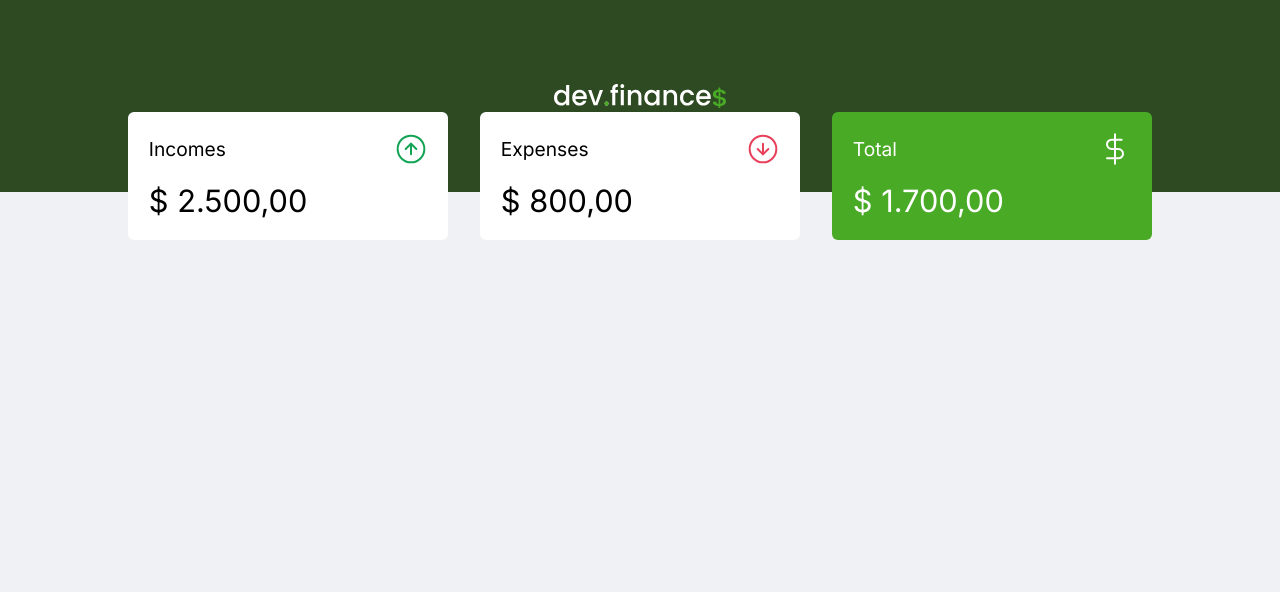
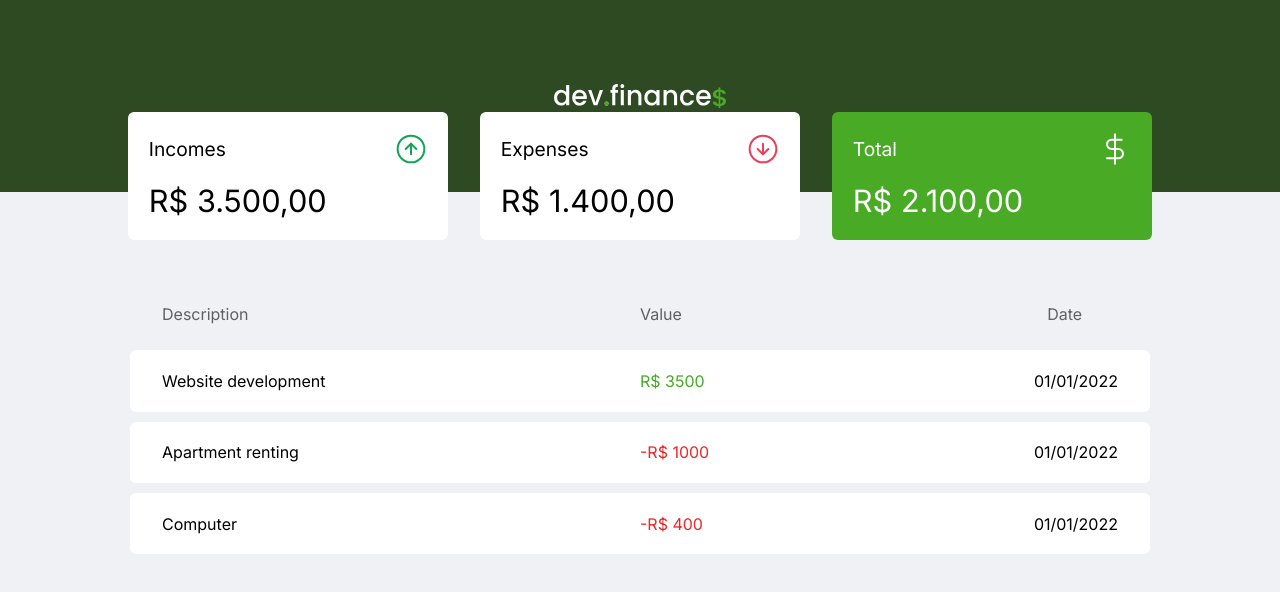
Before and after one commit to Diounata/dev.finance, a Next.js app: page / in a window 1280 px wide. Shown: the top 592 px of the page. Built offline with nearby package versions, Linux system fonts and the light colour scheme.

Commit message:
Create table

```diff
--- a/src/Components/Cards.tsx
+++ b/src/Components/Cards.tsx
@@ -9,7 +9,7 @@ export default function Cards() {
                     <img src='/icons/income.svg' alt='Incomes' />
                 </div>
 
-                <span> $ 2.500,00 </span>
+                <span> R$ 3.500,00 </span>
             </article>
 
             <article>
@@ -18,7 +18,7 @@ export default function Cards() {
                     <img src='/icons/expense.svg' alt='Expenses' />
                 </div>
 
-                <span> $ 800,00 </span>
+                <span> R$ 1.400,00 </span>
             </article>
 
             <article>
@@ -27,7 +27,7 @@ export default function Cards() {
                     <img src='/icons/total.svg' alt='Total' />
                 </div>
 
-                <span> $ 1.700,00 </span>
+                <span> R$ 2.100,00 </span>
             </article>
         </div>
     );
--- /dev/null
+++ b/src/Components/Table.tsx
@@ -0,0 +1,55 @@
+import styles from '../styles/modules/Table.module.scss';
+
+interface sla {
+    description: string;
+    value: number;
+    date: string;
+}
+
+export default function Table() {
+    const sla = [
+        {
+            description: 'Website development',
+            value: 3500,
+            date: '01/01/2022',
+        },
+
+        {
+            description: 'Apartment renting',
+            value: -1000,
+            date: '01/01/2022',
+        },
+
+        {
+            description: 'Computer',
+            value: -400,
+            date: '01/01/2022',
+        },
+    ];
+
+    return (
+        <table className={styles.tableContainer}>
+            <thead>
+                <th>Description</th>
+                <th>Value</th>
+                <th>Date</th>
+            </thead>
+
+            <tbody>
+                {sla.map((i: sla, index) => (
+                    <tr key={index}>
+                        <td>{i.description}</td>
+
+                        <td className={i.value < 0 ? styles.red : styles.green}>
+                            {i.value < 0
+                                ? `-R$ ${i.value * -1}`
+                                : `R$ ${i.value}`}
+                        </td>
+
+                        <td>{i.date}</td>
+                    </tr>
+                ))}
+            </tbody>
+        </table>
+    );
+}
--- a/src/pages/index.tsx
+++ b/src/pages/index.tsx
@@ -1,5 +1,6 @@
 import Header from '../Components/Header';
 import Cards from '../Components/Cards';
+import Table from '../Components/Table';
 
 export default function Home() {
     return (
@@ -8,6 +9,7 @@ export default function Home() {
 
             <div className='container'>
                 <Cards />
+                <Table />
             </div>
         </div>
     );
--- /dev/null
+++ b/src/styles/modules/Table.module.scss
@@ -0,0 +1,45 @@
+.tableContainer {
+    margin-top: 3rem;
+
+    width: 100%;
+
+    text-align: left;
+
+    thead, tr {
+        display: grid;
+        grid-template-columns: 3fr 2fr 1fr;
+    }
+
+    th {
+        margin: 0.9rem 0;
+        opacity: 0.6;
+        font-weight: 400;
+
+        &:first-of-type {
+            padding-left: 2rem;
+        }
+
+        &:last-of-type {
+            padding-left: 4.2rem;
+        }
+    }
+
+    tr {
+        background: #ffffff;
+        border-radius: 6px;
+        margin: 0.6rem 0;
+        padding: 1.3rem 2rem;
+
+        td:last-of-type {
+            text-align: right;
+        }
+    }
+}
+
+.green {
+    color: #49aa26;
+}
+
+.red {
+    color: rgb(233, 41, 41);
+}
```
Also changed, not shown: 1 other file (tests, documents, lock files or other folders).
